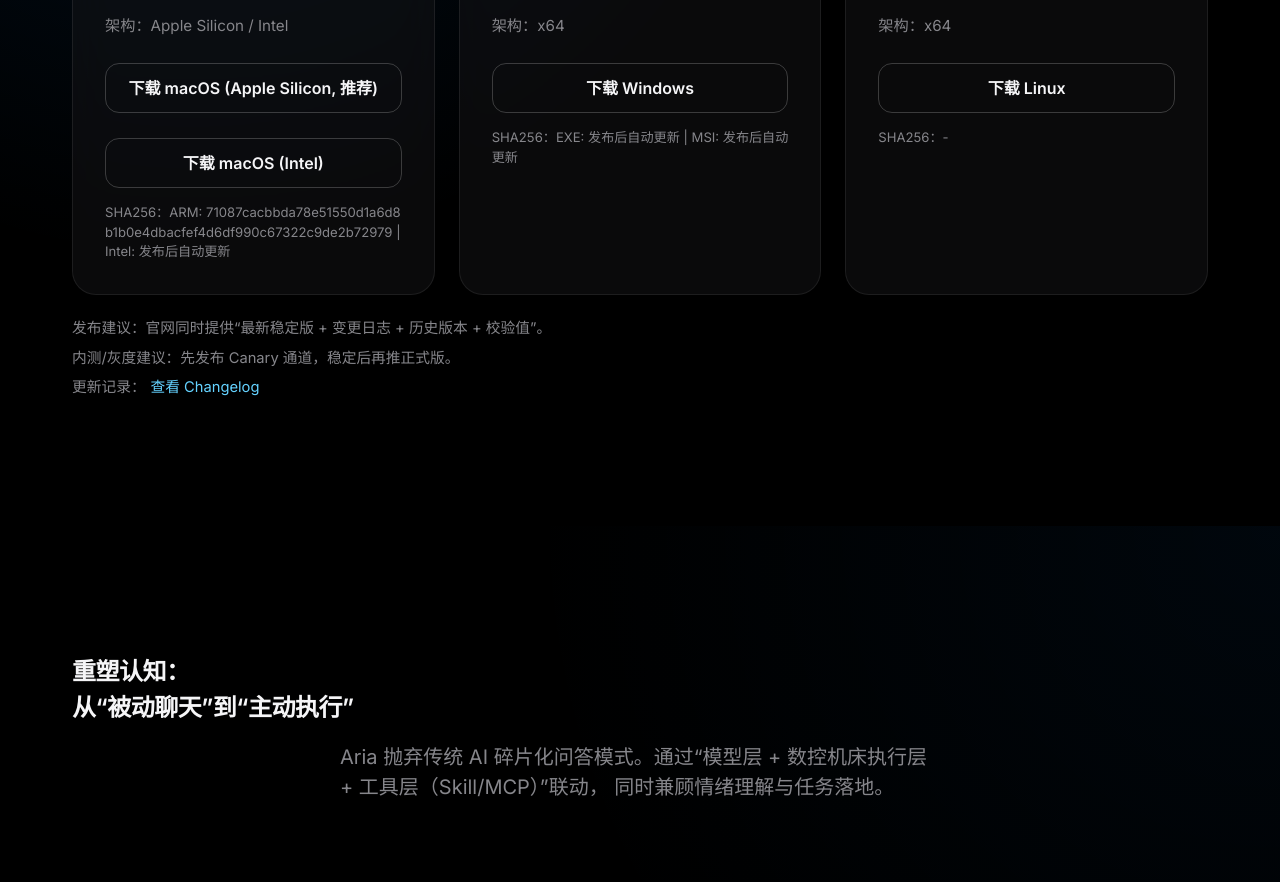
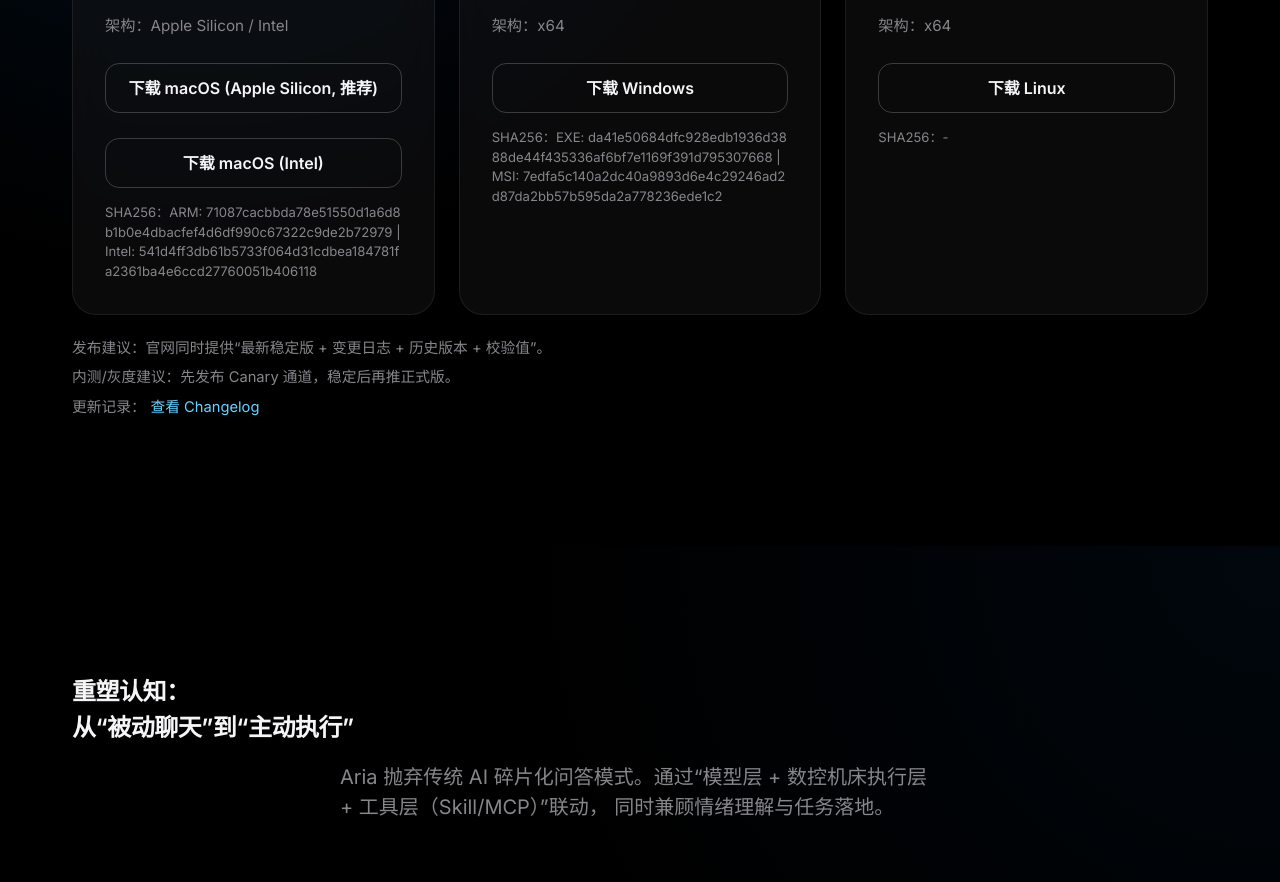
Before and after one commit to ailovem/Aria, a React (Vite) app in the folder apps/website/: page / in a window 1280 px wide. Shown: the part 1420-2302 px from the top of the page. Built offline with nearby package versions, Linux system fonts and the light colour scheme; no server answers.

Commit message:
chore(website): publish v0.1.9 download links and checksums

```diff
--- a/apps/website/public/releases/latest.json
+++ b/apps/website/public/releases/latest.json
@@ -9,13 +9,13 @@
       "arch": "Apple Silicon / Intel",
       "url": "https://github.com/ailovem/Aria/releases/download/v0.1.9/Aria_0.1.9_aarch64.dmg",
       "intelUrl": "https://github.com/ailovem/Aria/releases/download/v0.1.9/Aria_0.1.9_x64.dmg",
-      "checksum": "ARM: 71087cacbbda78e51550d1a6d8b1b0e4dbacfef4d6df990c67322c9de2b72979 | Intel: 发布后自动更新"
+      "checksum": "ARM: 71087cacbbda78e51550d1a6d8b1b0e4dbacfef4d6df990c67322c9de2b72979 | Intel: 541d4ff3db61b5733f064d31cdbea184781fa2361ba4e6ccd27760051b406118"
     },
     "windows": {
       "files": ".exe / .msi",
       "arch": "x64",
       "url": "https://github.com/ailovem/Aria/releases/download/v0.1.9/Aria_0.1.9_x64-setup.exe",
-      "checksum": "EXE: 发布后自动更新 | MSI: 发布后自动更新"
+      "checksum": "EXE: da41e50684dfc928edb1936d3888de44f435336af6bf7e1169f391d795307668 | MSI: 7edfa5c140a2dc40a9893d6e4c29246ad2d87da2bb57b595da2a778236ede1c2"
     },
     "linux": {
       "files": "暂未提供",
--- a/apps/website/src/components/DownloadHub.jsx
+++ b/apps/website/src/components/DownloadHub.jsx
@@ -11,13 +11,13 @@
       arch: 'Apple Silicon / Intel',
       url: import.meta.env.VITE_ARIA_DOWNLOAD_MAC || 'https://github.com/ailovem/Aria/releases/download/v0.1.9/Aria_0.1.9_aarch64.dmg',
       intelUrl: import.meta.env.VITE_ARIA_DOWNLOAD_MAC_INTEL || 'https://github.com/ailovem/Aria/releases/download/v0.1.9/Aria_0.1.9_x64.dmg',
-      checksum: import.meta.env.VITE_ARIA_SHA256_MAC || 'ARM: 71087cacbbda78e51550d1a6d8b1b0e4dbacfef4d6df990c67322c9de2b72979 | Intel: 发布后自动更新'
+      checksum: import.meta.env.VITE_ARIA_SHA256_MAC || 'ARM: 71087cacbbda78e51550d1a6d8b1b0e4dbacfef4d6df990c67322c9de2b72979 | Intel: 541d4ff3db61b5733f064d31cdbea184781fa2361ba4e6ccd27760051b406118'
     },
     windows: {
       files: '.exe / .msi',
       arch: 'x64',
       url: import.meta.env.VITE_ARIA_DOWNLOAD_WINDOWS || 'https://github.com/ailovem/Aria/releases/download/v0.1.9/Aria_0.1.9_x64-setup.exe',
-      checksum: import.meta.env.VITE_ARIA_SHA256_WINDOWS || 'EXE: 发布后自动更新 | MSI: 发布后自动更新'
+      checksum: import.meta.env.VITE_ARIA_SHA256_WINDOWS || 'EXE: da41e50684dfc928edb1936d3888de44f435336af6bf7e1169f391d795307668 | MSI: 7edfa5c140a2dc40a9893d6e4c29246ad2d87da2bb57b595da2a778236ede1c2'
     },
     linux: {
       files: '暂未提供',
@@ -229,7 +229,7 @@
         clientInfo.os === 'macos' && clientInfo.arch === 'x64'
           ? '下载 macOS (Apple Silicon)'
           : '下载 macOS (Intel)',
-      checksum: releaseInfo.downloads?.macos?.checksum || 'ARM: 71087cacbbda78e51550d1a6d8b1b0e4dbacfef4d6df990c67322c9de2b72979 | Intel: 发布后自动更新'
+      checksum: releaseInfo.downloads?.macos?.checksum || 'ARM: 71087cacbbda78e51550d1a6d8b1b0e4dbacfef4d6df990c67322c9de2b72979 | Intel: 541d4ff3db61b5733f064d31cdbea184781fa2361ba4e6ccd27760051b406118'
     },
     {
       key: 'windows',
@@ -240,7 +240,7 @@
       secondaryHref: '',
       buttonText: clientInfo.os === 'windows' ? '下载 Windows (推荐)' : '下载 Windows',
       secondaryButtonText: '',
-      checksum: releaseInfo.downloads?.windows?.checksum || 'EXE: 发布后自动更新 | MSI: 发布后自动更新'
+      checksum: releaseInfo.downloads?.windows?.checksum || 'EXE: da41e50684dfc928edb1936d3888de44f435336af6bf7e1169f391d795307668 | MSI: 7edfa5c140a2dc40a9893d6e4c29246ad2d87da2bb57b595da2a778236ede1c2'
     },
     {
       key: 'linux',
```
